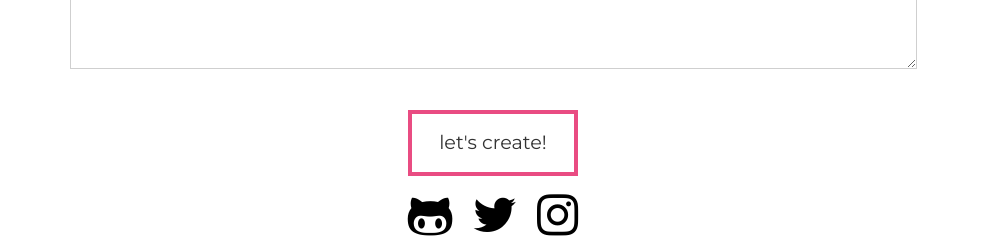
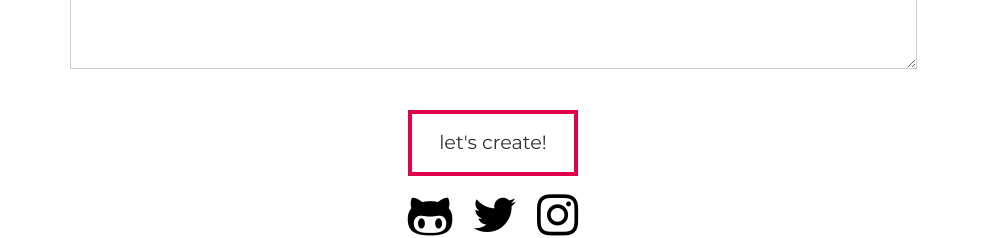
Before and after one commit to skiddhubbard/skiddhubbard.github.io, a Jekyll site: the page built from index.md, in a window 1280 px wide. Shown: the part 3075-3313 px from the top of the page, without its empty margins (147-1132 px from the left). Built offline with Jekyll 4.4.1, drawn with Linux system fonts in a browser that asks for light colours; nearby versions of some CDN libraries.

Commit message:
changed pink color

```diff
--- a/_sass/site/_base.scss
+++ b/_sass/site/_base.scss
@@ -413,7 +413,7 @@
 
 #submit {
   background-color: white;
-  border: solid 4px #E94C82;
+  border: solid 4px #e0004d;
   color: #333333;
   cursor: pointer;
   font-family: 'Montserrat', sans-serif;
@@ -785,7 +785,7 @@
   @media (min-width: 1025px) {
 
     a:hover {
-      color: #E94C82;
+      color: #e0004d;
     }
 
     nav li a:hover {
@@ -794,7 +794,7 @@
     }
 
     .social li a:hover {
-      color: #E94C82;
+      color: #e0004d;
       -moz-transition: all .3s;
       -webkit-transition: all .3s;
       transition: all .3s;
@@ -802,7 +802,7 @@
 
     #submit:hover {
       color: white;
-      background-color: #E94C82;
+      background-color: #e0004d;
       -moz-transition: all .3s;
       -webkit-transition: all .3s;
       transition: all .3s;
```
